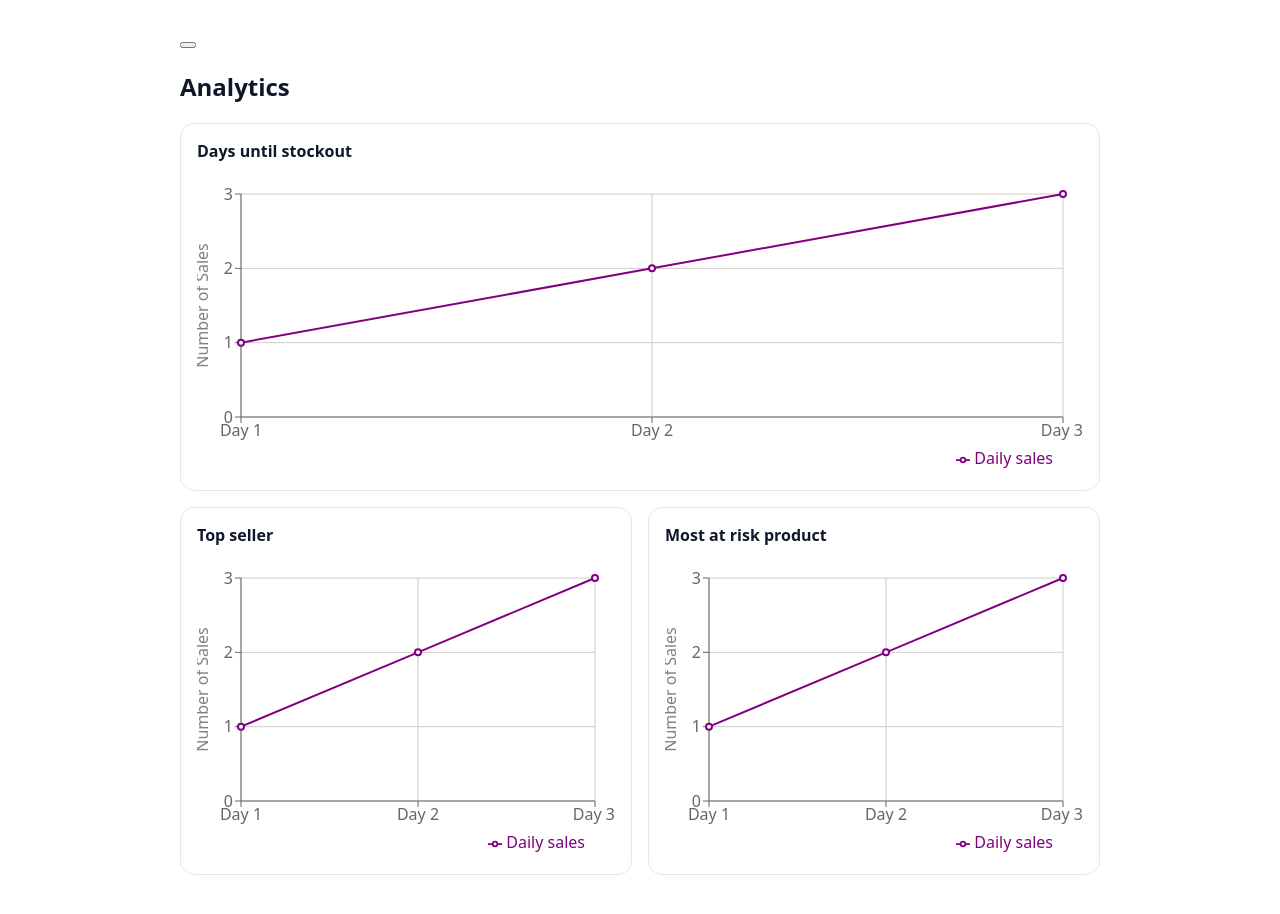
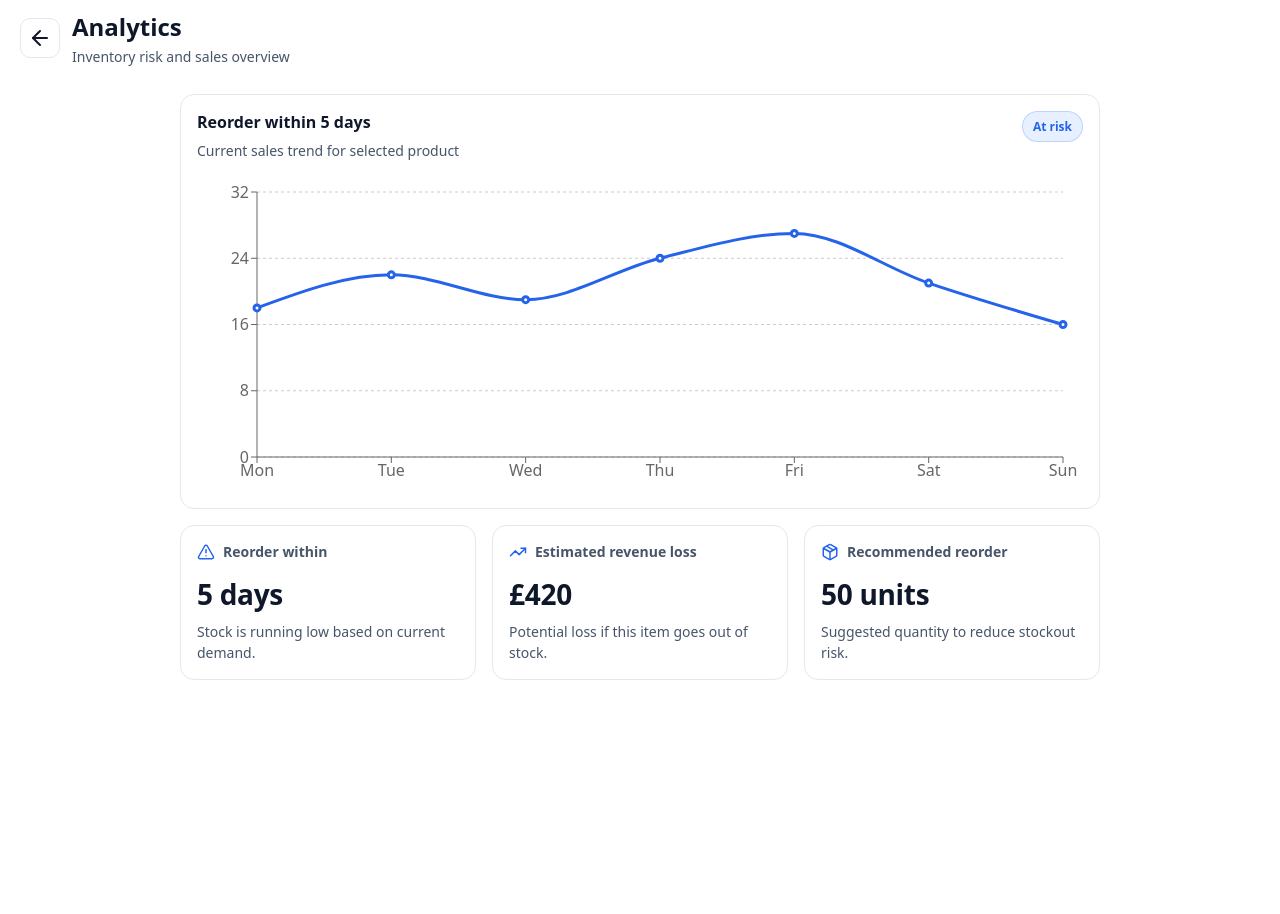
Before and after one commit to ofeore/inventory-monitor, a Next.js app: page /analytics in a window 1280 px wide. Shown: the top 914 px of the page. After the commit the page ends 800 px from the top, so only its background shows below. Built offline with nearby package versions, Linux system fonts and the light colour scheme.

Commit message:
Fix: Next Link component incompatibility with lucide icons styling

```diff
--- a/src/app/analytics/page.tsx
+++ b/src/app/analytics/page.tsx
@@ -2,7 +2,6 @@
 
 import {
   Line,
-  Legend,
   LineChart,
   XAxis,
   YAxis,
@@ -10,26 +9,63 @@ import {
   CartesianGrid,
   Tooltip,
 } from "recharts";
-import { useState } from "react";
+import {
+  ArrowLeft,
+  AlertTriangle,
+  TrendingUp,
+  Package,
+  Link,
+} from "lucide-react";
+import { useRouter } from "next/navigation";
 
 const data = [
-  { day: "Day 1", sales: 1 },
-  { day: "Day 2", sales: 2 },
-  { day: "Day 3", sales: 3 },
+  { day: "Mon", sales: 18 },
+  { day: "Tue", sales: 22 },
+  { day: "Wed", sales: 19 },
+  { day: "Thu", sales: 24 },
+  { day: "Fri", sales: 27 },
+  { day: "Sat", sales: 21 },
+  { day: "Sun", sales: 16 },
 ];
 
 export default function Analytics() {
+  const router = useRouter(); // Next.js Link does not work with lucide icons for some reason, displays massive default link emoji unremovable.
   return (
+    <>
+      <div className="header-row">
+        <button
+          type="button"
+          className="back-button"
+          onClick={() => router.back()}
+          aria-label="Go back"
+        >
+          <ArrowLeft className="icon" />
+        </button>
+        <div>
+          <h2 className="analytics-heading">Analytics</h2>
+          <p className="analytics-subtitle">
+            Inventory risk and sales overview
+          </p>
+        </div>
+      </div>
+
       <main className="app-container">
-      <button></button>
-      <h2>Analytics</h2>
         <div className="charts-container">
           <div className="chart-card">
-          <h3 className="chart-title">Days until stockout</h3>
-          <ResponsiveContainer width="100%" height={300}>
+            <div className="chart-card-top">
+              <div>
+                <h3 className="chart-title">Reorder within 5 days</h3>
+                <p className="chart-subtitle">
+                  Current sales trend for selected product
+                </p>
+              </div>
+              <span className="chart-badge">At risk</span>
+            </div>
+
+            <div className="main-chart-wrap">
+              <ResponsiveContainer width="100%" height="100%">
                 <LineChart
                   data={data}
-              responsive
                   margin={{
                     top: 20,
                     right: 20,
@@ -37,103 +73,62 @@ export default function Analytics() {
                     left: 0,
                   }}
                 >
-              <CartesianGrid />
+                  <CartesianGrid strokeDasharray="3 3" vertical={false} />
+                  <XAxis dataKey="day" />
+                  <YAxis allowDecimals={false} domain={[0, "dataMax + 5"]} />
+                  <Tooltip />
                   <Line
                     type="monotone"
                     dataKey="sales"
-                stroke="purple"
-                strokeWidth={2}
+                    stroke="var(--primary)"
+                    strokeWidth={3}
                     name="Daily sales"
                   />
-              <XAxis dataKey={"day"} />
-              <YAxis
-                dataKey={"sales"}
-                width="auto"
-                allowDecimals={false}
-                domain={[0, "dataMax"]}
-                label={{
-                  value: "Number of Sales",
-                  position: "insideLeft",
-                  angle: -90,
-                  textAnchor: "middle",
-                }}
-              />
-              <Legend align="right" />
-              <Tooltip />
-            </LineChart>
-          </ResponsiveContainer>
-        </div>
-
-        <div className="bottom-charts">
-          <div className="chart-card">
-            <h3 className="chart-title">Top seller</h3>
-            <ResponsiveContainer width="100%" height={300}>
-              <LineChart
-                data={data}
-                margin={{ top: 20, right: 20, bottom: 5, left: 0 }}
-              >
-                <CartesianGrid />
-                <Line
-                  type="monotone"
-                  dataKey="sales"
-                  stroke="purple"
-                  strokeWidth={2}
-                  name="Daily sales"
-                />
-                <XAxis dataKey="day" />
-                <YAxis
-                  dataKey="sales"
-                  width="auto"
-                  allowDecimals={false}
-                  domain={[0, "dataMax"]}
-                  label={{
-                    value: "Number of Sales",
-                    position: "insideLeft",
-                    angle: -90,
-                    textAnchor: "middle",
-                  }}
-                />
-                <Legend align="right" />
-                <Tooltip />
-              </LineChart>
-            </ResponsiveContainer>
-          </div>
-
-          <div className="chart-card">
-            <h3 className="chart-title">Most at risk product</h3>
-            <ResponsiveContainer width="100%" height={300}>
-              <LineChart
-                data={data}
-                margin={{ top: 20, right: 20, bottom: 5, left: 0 }}
-              >
-                <CartesianGrid />
-                <Line
-                  type="monotone"
-                  dataKey="sales"
-                  stroke="purple"
-                  strokeWidth={2}
-                  name="Daily sales"
-                />
-                <XAxis dataKey="day" />
-                <YAxis
-                  dataKey="sales"
-                  width="auto"
-                  allowDecimals={false}
-                  domain={[0, "dataMax"]}
-                  label={{
-                    value: "Number of Sales",
-                    position: "insideLeft",
-                    angle: -90,
-                    textAnchor: "middle",
-                  }}
-                />
-                <Legend align="right" />
-                <Tooltip />
                 </LineChart>
               </ResponsiveContainer>
             </div>
           </div>
+
+          <div className="analytics-stats-grid">
+            <div className="analytics-stat-card">
+              <div className="analytics-stat-top">
+                <AlertTriangle size={18} className="analytics-stat-icon" />
+                <span className="analytics-stat-label">Reorder within</span>
+              </div>
+              <h3 className="analytics-stat-value">5 days</h3>
+              <p className="analytics-stat-text">
+                Stock is running low based on current demand.
+              </p>
+            </div>
+
+            <div className="analytics-stat-card">
+              <div className="analytics-stat-top">
+                <TrendingUp size={18} className="analytics-stat-icon" />
+                <span className="analytics-stat-label">
+                  Estimated revenue loss
+                </span>
+              </div>
+              <h3 className="analytics-stat-value">£420</h3>
+              <p className="analytics-stat-text">
+                Potential loss if this item goes out of stock.
+              </p>
+            </div>
+
+            <div className="analytics-stat-card">
+              <div className="analytics-stat-top">
+                <Package size={18} className="analytics-stat-icon" />
+                <span className="analytics-stat-label">
+                  Recommended reorder
+                </span>
+              </div>
+              <h3 className="analytics-stat-value">50 units</h3>
+              <p className="analytics-stat-text">
+                Suggested quantity to reduce stockout risk.
+              </p>
+            </div>
+          </div>
         </div>
       </main>
+    </>
   );
 }
--- a/src/app/globals.css
+++ b/src/app/globals.css
@@ -50,58 +50,7 @@ body {
     sans-serif;
 }
 
-.icon {
-  color: var(--mutedText);
-  transition:
-    color 0.2s ease,
-    opacity 0.2s ease;
-}
-
-.icon:hover {
-  color: var(--text);
-}
-
-.icon.active {
-  color: var(--primary);
-}
-
-.app-container {
-  max-width: 920px;
-  margin: 0 auto;
-  padding: 28px 18px 60px;
-}
-
-.charts-container {
-  display: grid;
-  grid-template-rows: auto auto;
-  gap: 16px;
-}
-
-.bottom-charts {
-  display: grid;
-  grid-template-columns: 1fr 1fr;
-  gap: 16px;
-}
-
-.chart-card {
-  background: var(--cardBackground);
-  border: 1px solid var(--border);
-  border-radius: 14px;
-  padding: 16px;
-  min-width: 0;
-}
-
-.chart-title {
-  margin: 0 0 12px;
-  font-size: 16px;
-  font-weight: 700;
-}
-
-@media (max-width: 600px) {
-  .bottom-row {
-    flex-direction: column;
-  }
-}
+/* Homepage */
 
 .headerRow {
   display: flex;
@@ -261,3 +210,185 @@ body {
   color: var(--successText);
   font-weight: 650;
 }
+
+/* Analytics page */
+
+.header-row {
+  display: flex;
+  align-items: center;
+  gap: 12px;
+  margin-left: 20px;
+  margin-top: 10px;
+}
+
+.icon {
+  cursor: pointer;
+  color: var(--iconDefault);
+  transition:
+    color 0.2s ease,
+    opacity 0.2s ease;
+}
+
+.icon:hover {
+  color: var(--iconHover);
+}
+
+.icon.active {
+  color: var(--primary);
+}
+
+.app-container {
+  max-width: 920px;
+  margin: 0 auto;
+  padding: 28px 18px 60px;
+}
+
+.charts-container {
+  display: grid;
+  grid-template-rows: auto auto;
+  gap: 16px;
+}
+
+.bottom-charts {
+  display: grid;
+  grid-template-columns: 1fr 1fr;
+  gap: 16px;
+}
+
+.chart-card {
+  background: var(--cardBackground);
+  border: 1px solid var(--border);
+  border-radius: 14px;
+  padding: 16px;
+  min-width: 0;
+}
+
+.chart-title {
+  margin: 0 0 12px;
+  font-size: 16px;
+  font-weight: 700;
+}
+
+@media (max-width: 600px) {
+  .bottom-row {
+    flex-direction: column;
+  }
+}
+
+.back-button {
+  width: 40px;
+  height: 40px;
+  border-radius: 10px;
+  border: 1px solid var(--border);
+  background: var(--cardBackground);
+  display: flex;
+  align-items: center;
+  justify-content: center;
+  cursor: pointer;
+  text-decoration: none;
+  color: inherit;
+  position: relative;
+}
+
+.back-button::before, /* fix default link icon showing */
+.back-button::after {
+  content: none !important;
+  display: none !important;
+}
+
+.analytics-heading {
+  margin: 0;
+}
+
+.analytics-subtitle {
+  margin: 4px 0 0;
+  color: var(--mutedText);
+  font-size: 14px;
+}
+
+.chart-card-top {
+  display: flex;
+  align-items: flex-start;
+  justify-content: space-between;
+  gap: 12px;
+  margin-bottom: 12px;
+}
+
+.chart-subtitle {
+  margin: -4px 0 0;
+  color: var(--mutedText);
+  font-size: 14px;
+}
+
+.chart-badge {
+  padding: 6px 10px;
+  border-radius: 999px;
+  background: rgba(59, 130, 246, 0.12);
+  border: 1px solid rgba(59, 130, 246, 0.24);
+  color: var(--primary);
+  font-size: 12px;
+  font-weight: 700;
+  white-space: nowrap;
+}
+
+.main-chart-wrap {
+  width: 100%;
+  height: 320px;
+}
+
+.analytics-stats-grid {
+  display: grid;
+  grid-template-columns: repeat(3, 1fr);
+  gap: 16px;
+}
+
+.analytics-stat-card {
+  background: var(--cardBackground);
+  border: 1px solid var(--border);
+  border-radius: 14px;
+  padding: 16px;
+}
+
+.analytics-stat-top {
+  display: flex;
+  align-items: center;
+  gap: 8px;
+}
+
+.analytics-stat-icon {
+  color: var(--primary);
+}
+
+.analytics-stat-label {
+  color: var(--mutedText);
+  font-size: 14px;
+  font-weight: 600;
+}
+
+.analytics-stat-value {
+  margin: 14px 0 8px;
+  font-size: 28px;
+  font-weight: 750;
+  letter-spacing: -0.3px;
+}
+
+.analytics-stat-text {
+  margin: 0;
+  color: var(--mutedText);
+  font-size: 14px;
+  line-height: 1.5;
+}
+
+@media (max-width: 800px) {
+  .analytics-stats-grid {
+    grid-template-columns: 1fr;
+  }
+
+  .chart-card-top {
+    flex-direction: column;
+  }
+
+  .main-chart-wrap {
+    height: 280px;
+  }
+}
```
Lines whose indentation alone changed are shown as unchanged.
